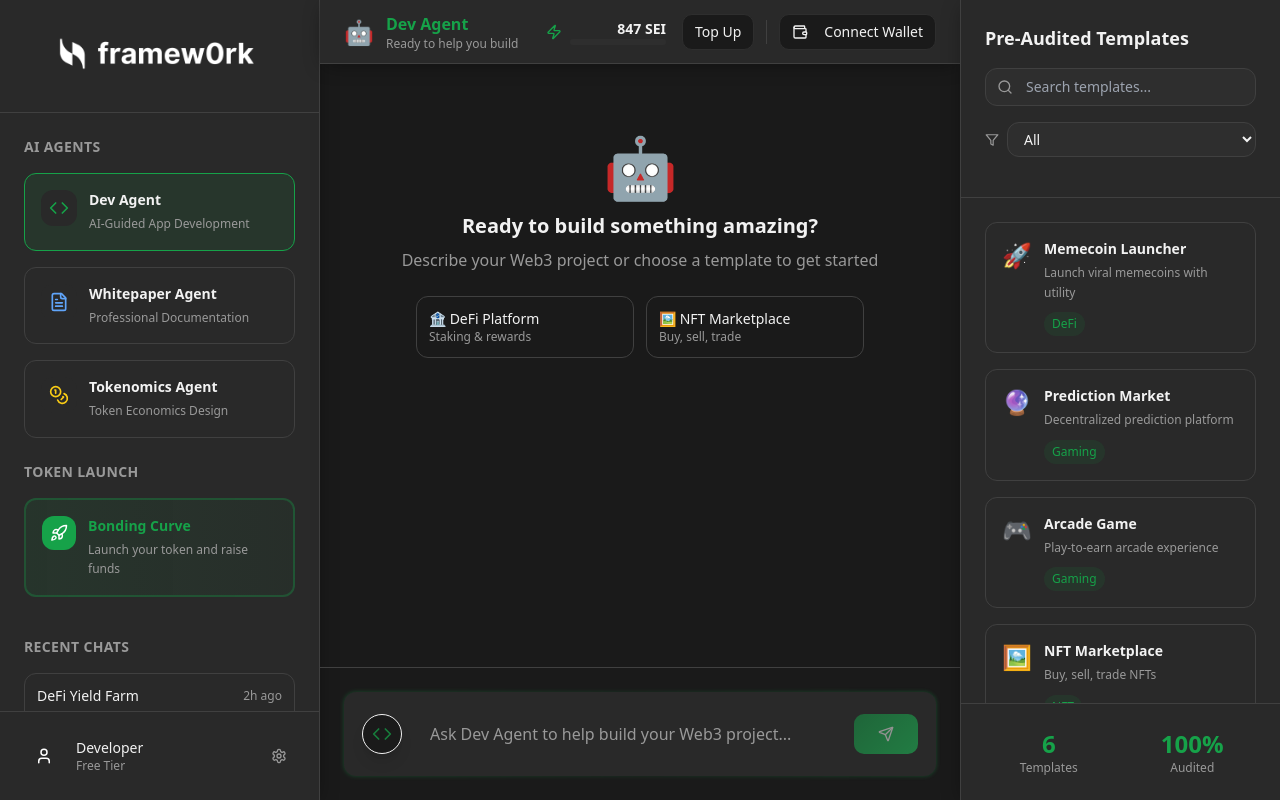
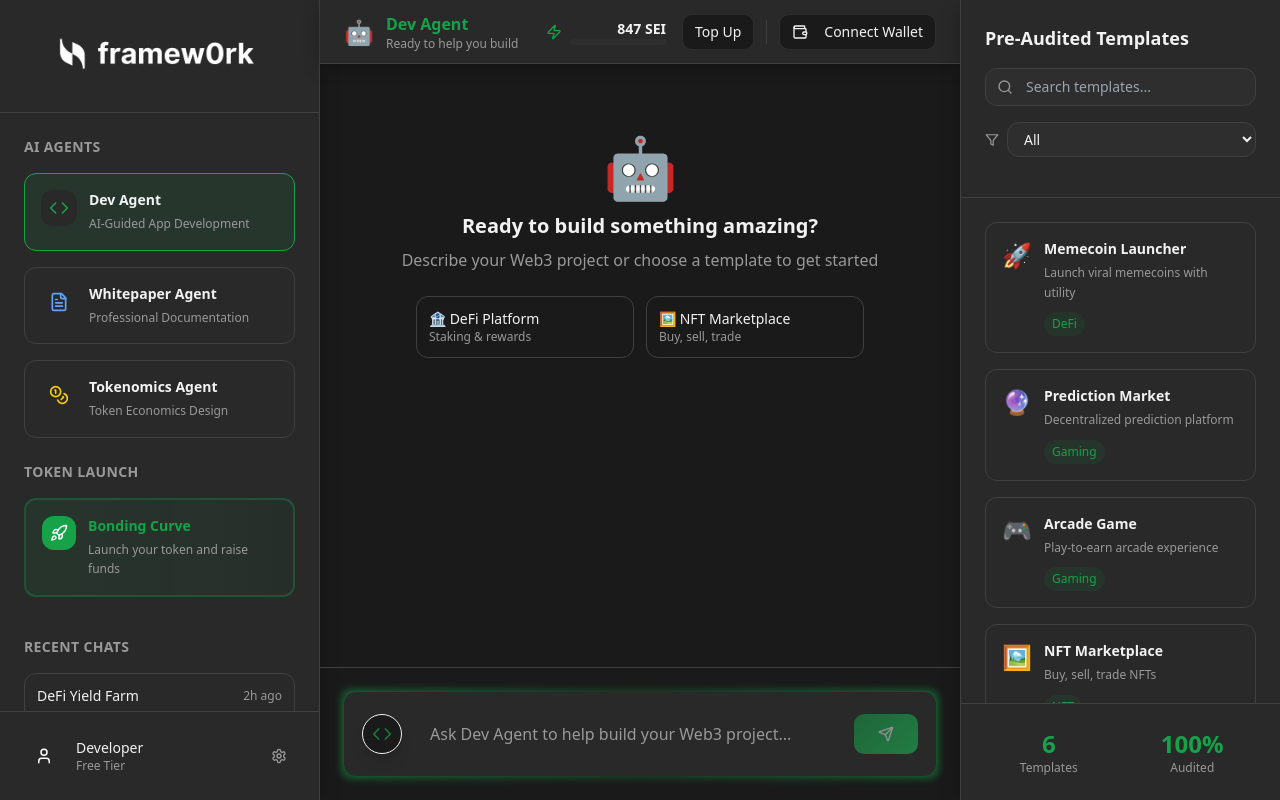
Before and after one commit to adityacespl/dummy-data-buddy, a React (Vite) app: page / in a window 1280 px wide. Built offline with nearby package versions, Linux system fonts and the light colour scheme.

Commit message:
Thicken neon border
Thickened the animated neon border around the chatbox for a more pronounced visual effect.

```diff
--- a/src/components/CenterPanel.tsx
+++ b/src/components/CenterPanel.tsx
@@ -255,8 +255,9 @@ export const CenterPanel = ({
       <div className="border-t border-border p-6">
         <div className="relative">
           {/* Animated neon border */}
-          <div className={`absolute inset-0 rounded-xl bg-gradient-to-r ${gradientClass} opacity-75 animate-pulse blur-[2px]`}></div>
-          <div className={`absolute inset-[2px] rounded-xl bg-gradient-to-r ${gradientClass} opacity-50 animate-pulse blur-[1px]`} style={{animationDelay: '0.3s'}}></div>
+          <div className={`absolute -inset-1 rounded-xl bg-gradient-to-r ${gradientClass} opacity-75 animate-pulse blur-[3px]`}></div>
+          <div className={`absolute inset-0 rounded-xl bg-gradient-to-r ${gradientClass} opacity-60 animate-pulse blur-[2px]`} style={{animationDelay: '0.3s'}}></div>
+          <div className={`absolute inset-[1px] rounded-xl bg-gradient-to-r ${gradientClass} opacity-40 animate-pulse blur-[1px]`} style={{animationDelay: '0.6s'}}></div>
 
           <form onSubmit={handleSubmit} className="relative bg-card rounded-xl border-2 border-transparent overflow-hidden">
             <div className="flex items-center space-x-4 p-4">
```
